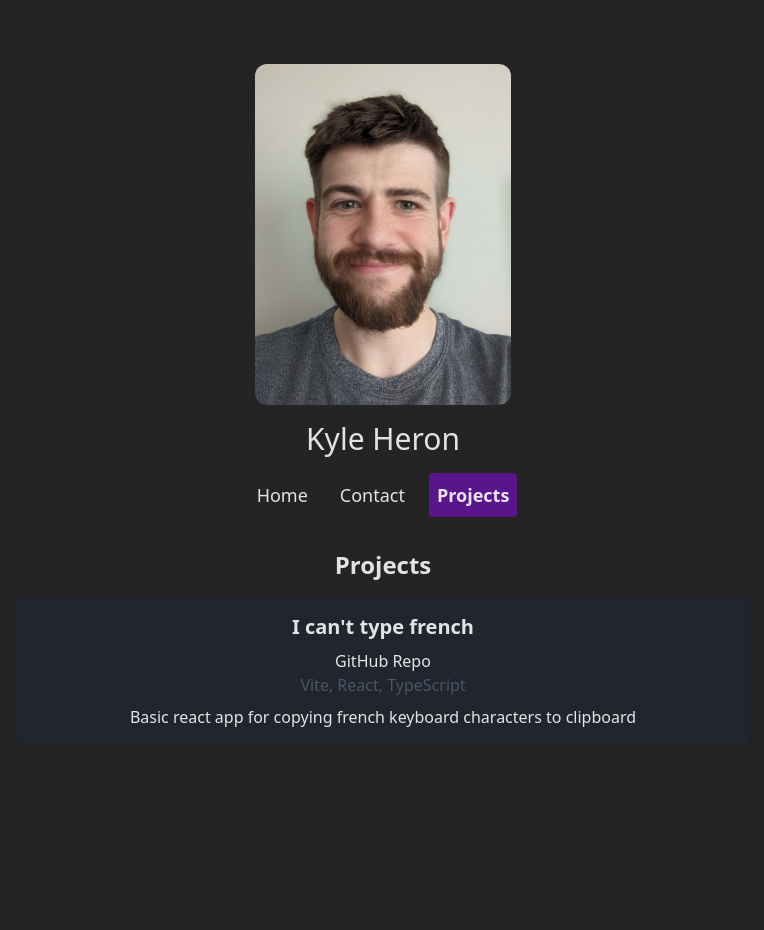
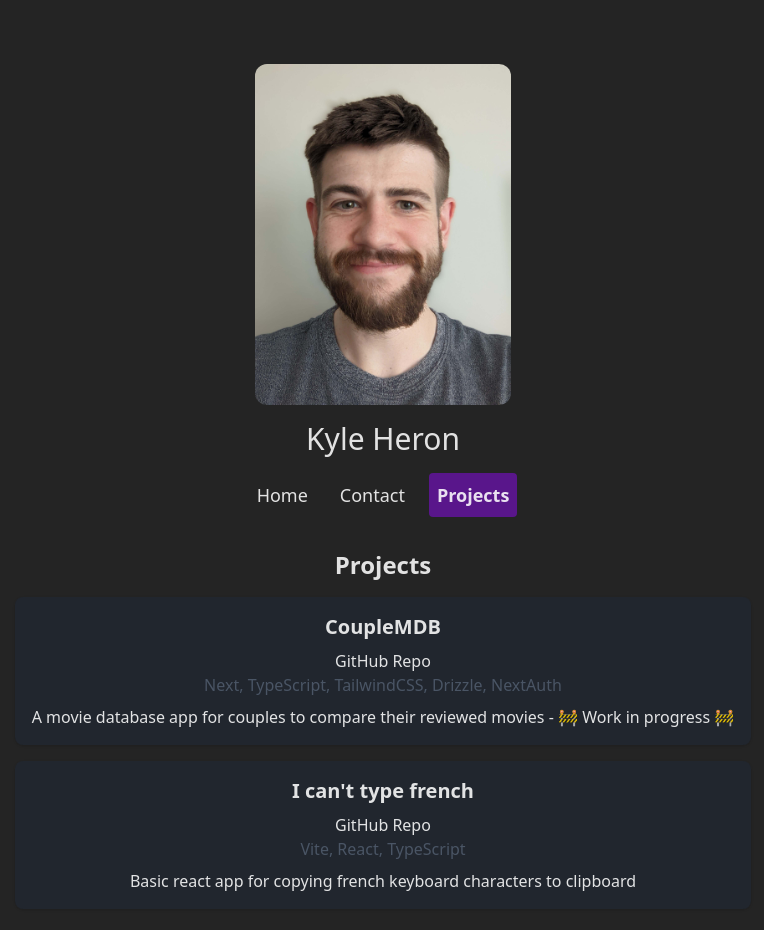
Before and after one commit to kyher/kyher.github.io, a React (Vite) app: page / in a window 1280 px wide. Both pictures are taken after a click on the item "Projects". Shown: the top 930 px of the page, without its empty margins (257-1021 px from the left). Before the commit the page ends 800 px from the top, so only its background shows below. Built offline with nearby package versions, Linux system fonts and the light colour scheme.

Commit message:
Add CoupleMDB to portfolio

```diff
--- a/src/App.tsx
+++ b/src/App.tsx
@@ -64,6 +64,14 @@ function App() {
       )}
       {activeTab === TABS.PROJECTS && (
         <AppSection title="Projects">
+          <div className="flex flex-col gap-4">
+            <ProjectTile
+              name="CoupleMDB"
+              description="A movie database app for couples to compare their reviewed movies - 🚧 Work in progress 🚧"
+              link="https://couplemdb.vercel.app/"
+              repo="https://github.com/kyher/couplemdb"
+              stack="Next, TypeScript, TailwindCSS, Drizzle, NextAuth"
+            />
             <ProjectTile
               name="I can't type french"
               description="Basic react app for copying french keyboard characters to clipboard"
@@ -71,6 +79,7 @@ function App() {
               repo="https://github.com/kyher/i-cant-type-french"
               stack="Vite, React, TypeScript"
             />
+          </div>
         </AppSection>
       )}
     </main>
```
Lines whose indentation alone changed are shown as unchanged.
